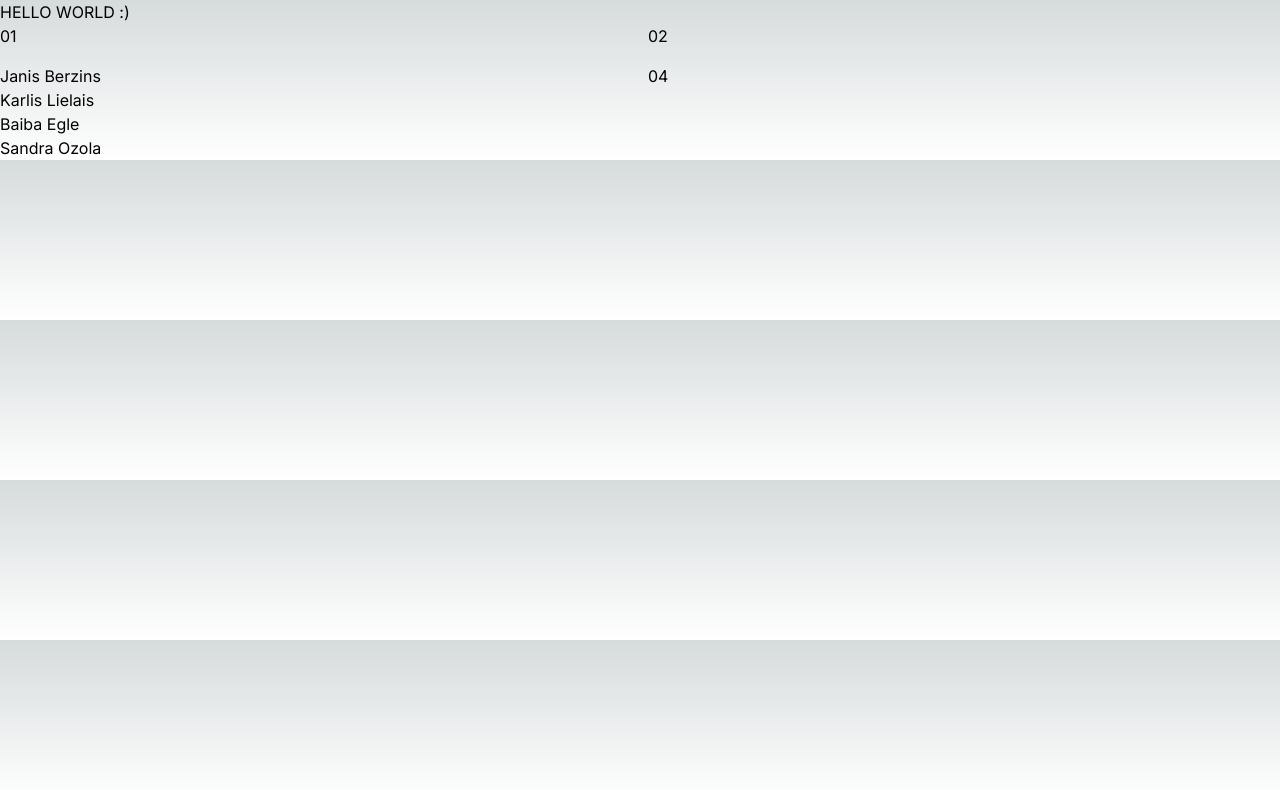
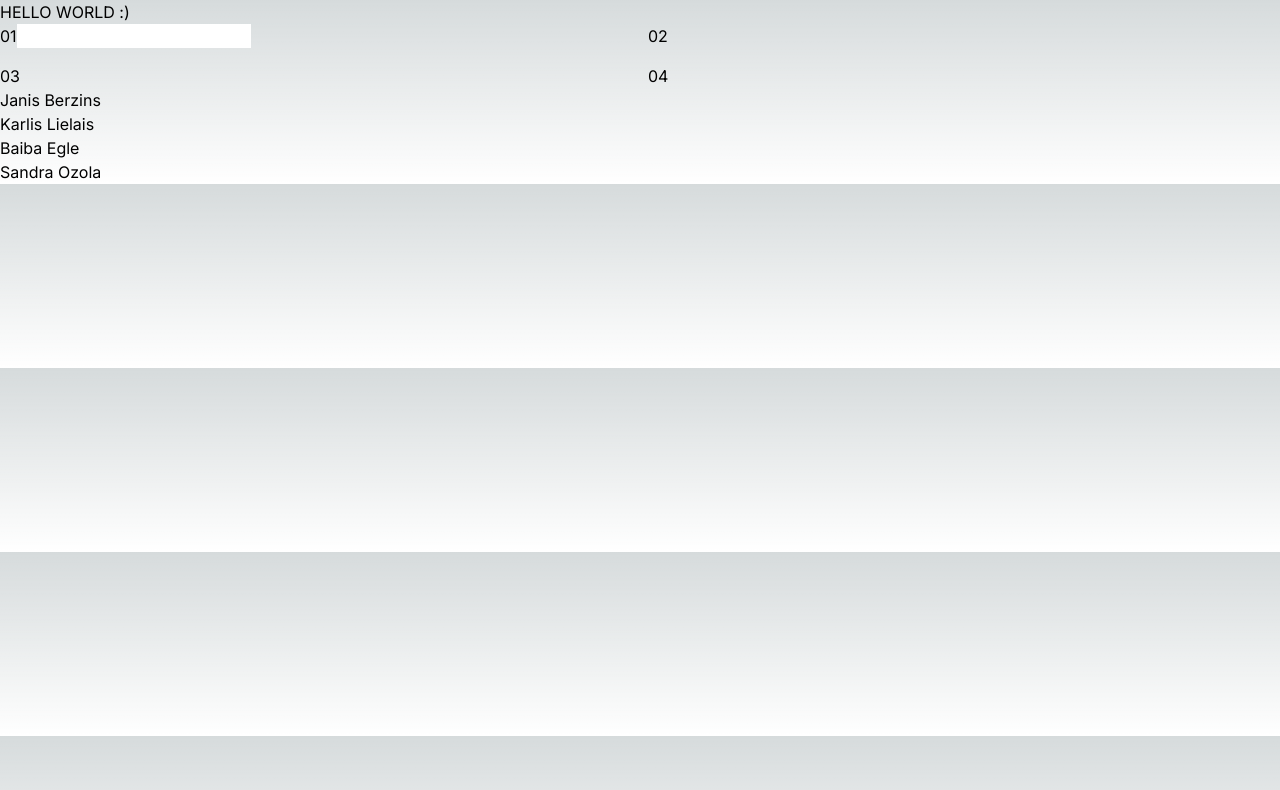
Before and after one commit to kristaps-m/chat-application, a Next.js app: page / in a window 1280 px wide. Shown: the top 790 px of the page. Built offline with nearby package versions, Linux system fonts and the light colour scheme.

Commit message:
implement search user by part of full name

```diff
--- a/src/app/page.tsx
+++ b/src/app/page.tsx
@@ -1,6 +1,6 @@
 "use client";
 import Image from "next/image";
-import { useState } from "react";
+import { useEffect, useState } from "react";
 
 interface IUser {
   id: number;
@@ -16,14 +16,36 @@ export default function Home() {
     { id: 4, fullName: "Sandra Ozola", profileImage: "4.jpg" },
   ];
   const [theUsers, setTheUsers] = useState<IUser[]>(usersList);
+  const [searchUser, setSeachUser] = useState("");
+
+  useEffect(() => {
+    let tempUsers = [...theUsers];
+    tempUsers = tempUsers.filter((u) =>
+      u.fullName.toLowerCase().includes(searchUser.toLowerCase())
+    );
+    setTheUsers(tempUsers);
+    if (searchUser === "") {
+      setTheUsers(usersList);
+    }
+  }, [searchUser]);
+
   return (
     // MAIN = className="flex min-h-screen flex-col items-center justify-between p-24"
     <main>
       <h1>HELLO WORLD :)</h1>
       <div className="grid grid-cols-2 gap-4">
-        <div>01</div>
+        <div>
+          01
+          <input
+            type="text"
+            value={searchUser}
+            onChange={(event) => setSeachUser(event.target.value)}
+          />
+          <h1>{searchUser}</h1>
+        </div>
         <div>02</div>
         <div>
+          03
           {theUsers.map((oneUser) => {
             return (
               <div key={oneUser.id}>
```
